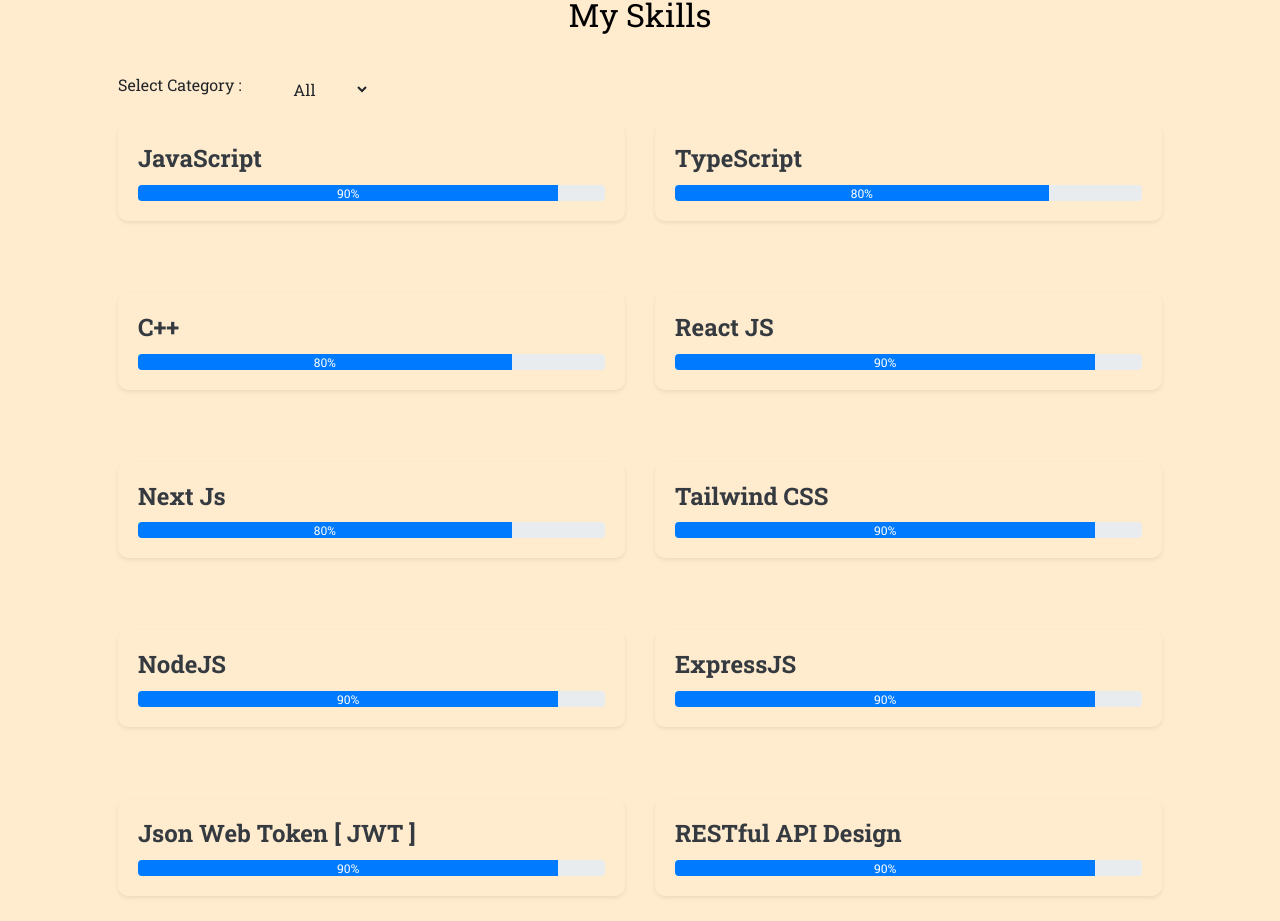
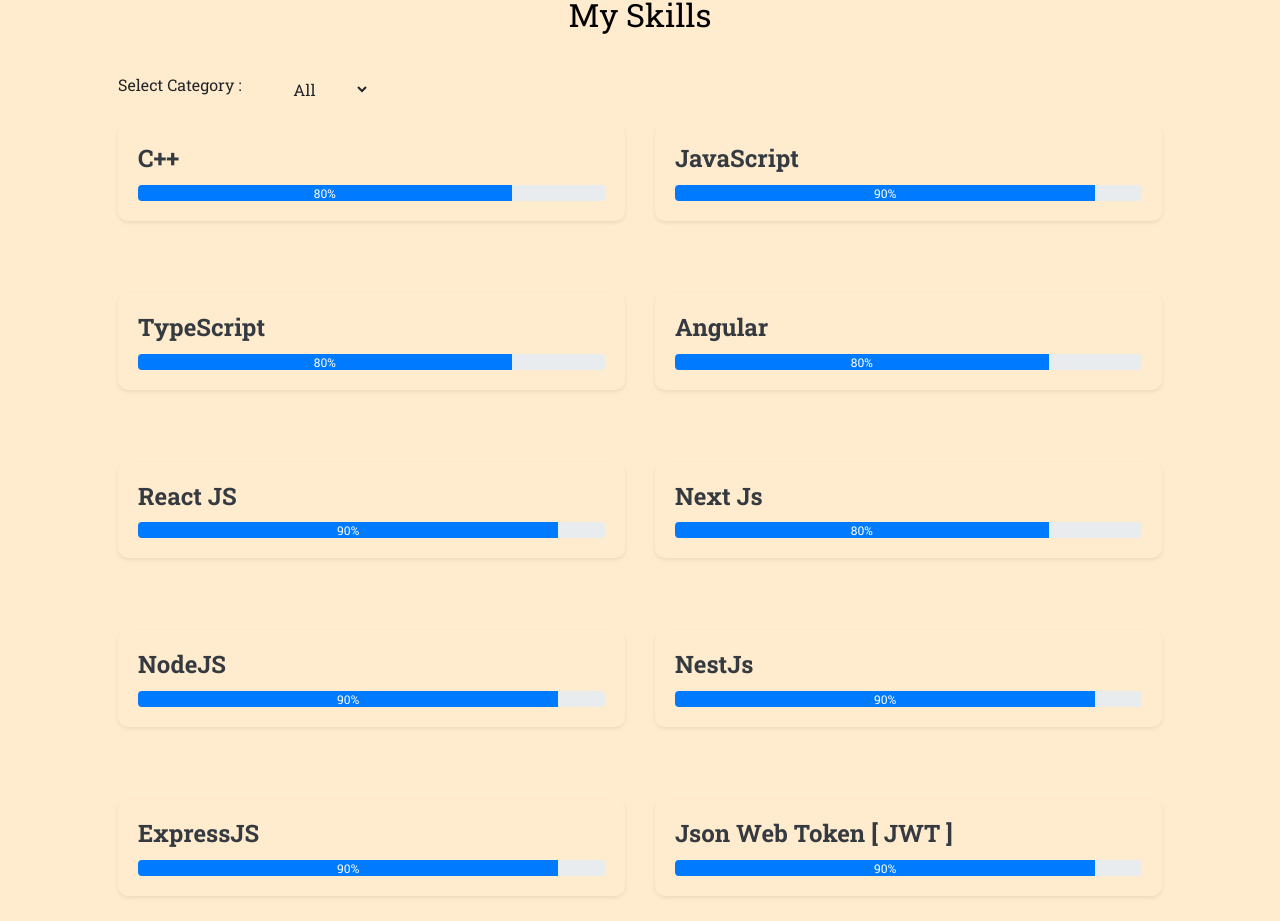
Before and after one commit to hasibul1670/hasibul-portfolio, a React (Create React App) app: page / in a window 1280 px wide. Shown: the part 2077-2998 px from the top of the page. Built offline with nearby package versions, Linux system fonts and the light colour scheme.

Commit message:
some project like Changed !!

```diff
--- a/src/Components/Project/Project.js
+++ b/src/Components/Project/Project.js
@@ -11,7 +11,7 @@ const projects = [
     title: "E-Medicine Website ",
     description:
       "Fullstack E-Commerce site with React, Redux, Tailwind, NodeJS, MongoDB, etc",
-    website: "https://e-medicine007.vercel.app/",
+    website: "https://ecare-admin007.vercel.app/",
     frontEndRepo: "https://github.com/hasibul1670/E-Medicine-Shop",
     image: emedicine,
   },
@@ -19,9 +19,9 @@ const projects = [
     title: "Notes organizer Website",
     description:
       "Fullstack Note Organizer website with React, Redux, Tailwind, NodeJS, MongoDB.",
-    website: "https://clientnotes.vercel.app/",
-    frontEndRepo: "https://github.com/hasibul1670/note-organizer-application",
-    backEndRepo: "https://github.com/hasibul1670/note-organizer-application",
+    website: "https://note007.vercel.app/login",
+    frontEndRepo: "https://github.com/hasibul1670/Task-Management-Application",
+    backEndRepo: "https://github.com/hasibul1670/Task-Management-Application",
     image: noteApp,
   },
 
--- a/src/Components/Skill/Skill.js
+++ b/src/Components/Skill/Skill.js
@@ -4,13 +4,14 @@ function Skill() {
   const [selectedCategory, setSelectedCategory] = useState("All");
 
   const skills = [
+    { category: "Language", name: "C++", level: 80 },
     { category: "Language", name: "JavaScript", level: 90 },
     { category: "Language", name: "TypeScript", level: 80 },
-    { category: "Language", name: "C++", level: 80 },
+    { category: "Front-end", name: "Angular", level: 80 },
     { category: "Front-end", name: "React JS", level: 90 },
     { category: "Front-end", name: "Next Js", level: 80 },
-    { category: "Front-end", name: "Tailwind CSS", level: 90 },
     { category: "Back-end", name: "NodeJS", level: 90 },
+    { category: "Back-end", name: "NestJs", level: 90 },
     { category: "Back-end", name: "ExpressJS", level: 90 },
     { category: "Back-end", name: "Json Web Token [ JWT ] ", level: 90 },
     { category: "Back-end", name: "RESTful API Design", level: 90 },
```
